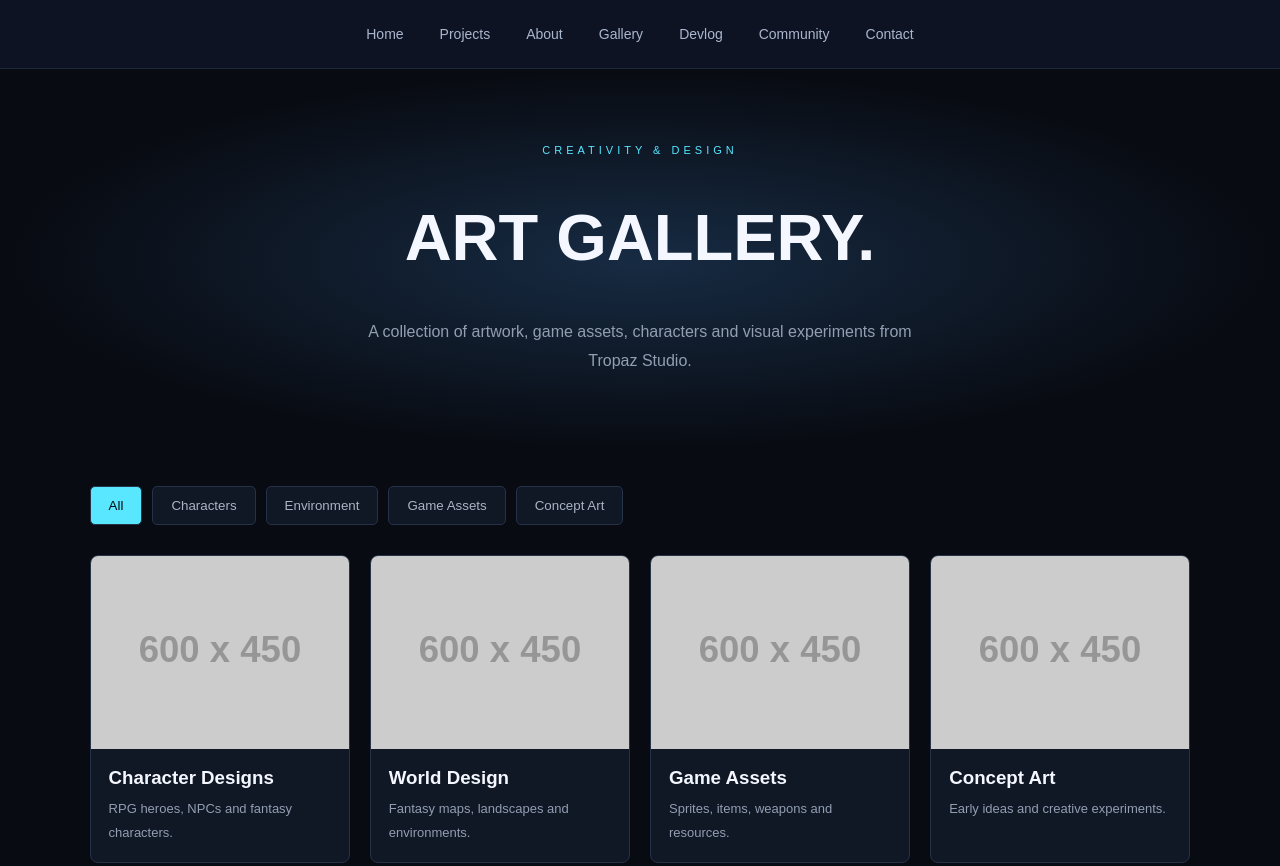
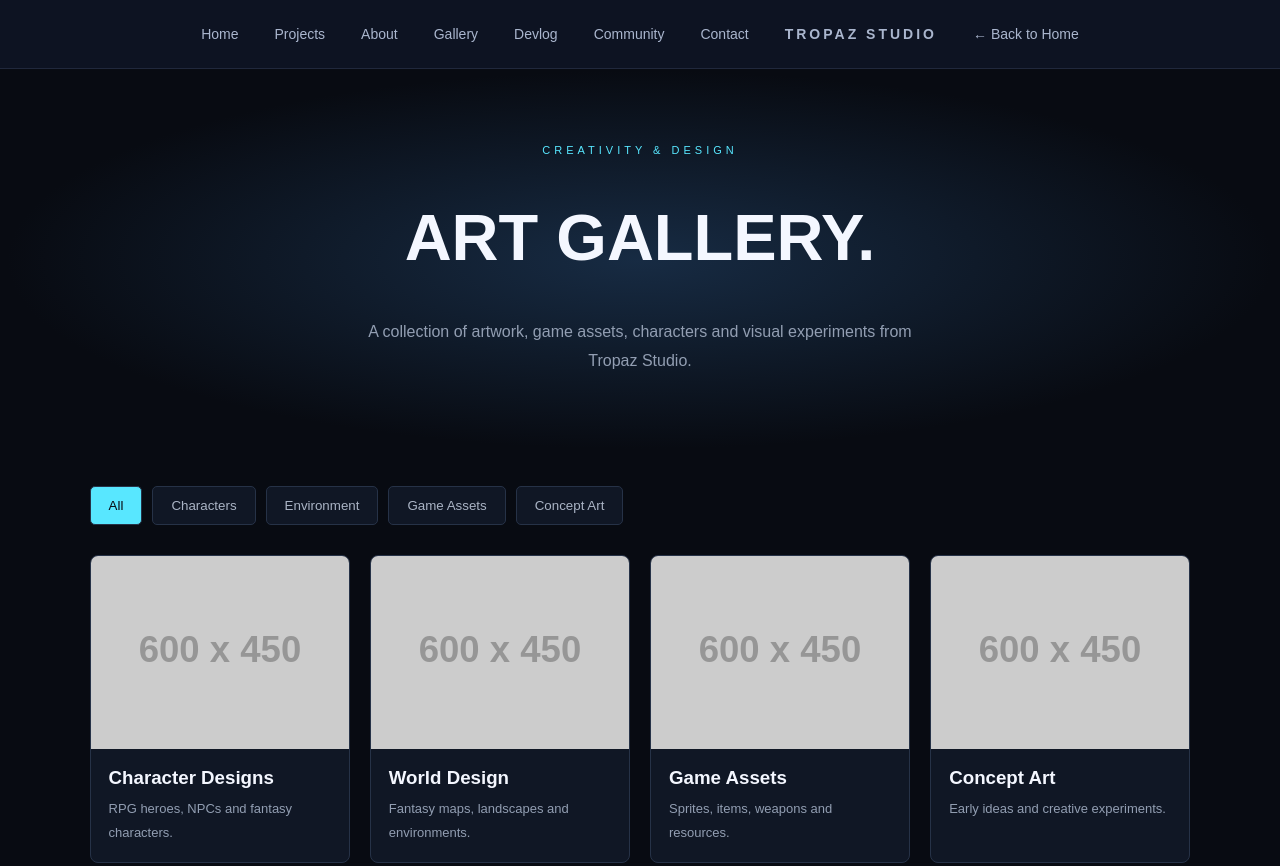
Before and after one commit to ForestChimpz/tropazstudio, a plain HTML site: page gallery.html in a window 1280 px wide. Shown: the top 866 px of the page. Drawn offline with Linux system fonts and the light colour scheme; placeholder pictures from the web are drawn by us.

Commit message:
Update gallery.html

```diff
--- a/gallery.html
+++ b/gallery.html
@@ -119,6 +119,8 @@ footer {
   <a href="devlog.html">Devlog</a>
   <a href="community.html">Community</a>
   <a href="contact.html">Contact</a>
+  <a class="logo" href="index.html">TROPAZ STUDIO</a>
+  <a href="index.html">← Back to Home</a>
 </nav>
 
 
```
